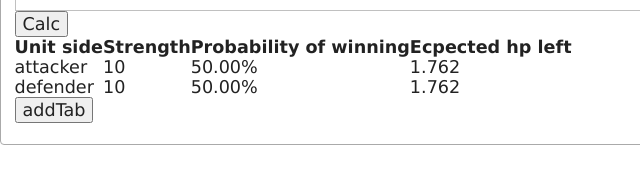
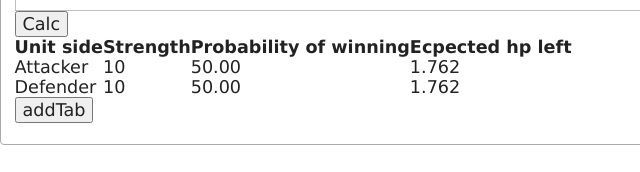
Before and after one commit to Tatamo/freecivcalc, a website: page index_en.html in a window 1280 px wide. Both pictures are taken after typing "Sample", "Sample" into the empty fields and a click on the button "Calc". Shown: the part 625-797 px from the top of the page, 0-640 px from the left. Drawn offline with nearby package versions, Linux system fonts and the light colour scheme.

Commit message:
unit side label on result table can be written on json

```diff
--- a/freecivcalc.js
+++ b/freecivcalc.js
@@ -757,25 +757,13 @@ var FreecivCalc;
                 return;
             var wrapper = $("#result-wrapper");
             wrapper.show();
-            var table = $("#result-table tbody");
-            var rows = table.children();
-            console.log(table);
-            for (var i = 1; i < rows.length; i++) {
-                console.log(rows[i]);
-                rows[i].remove();
-            }
-            $("<tr></tr>")
-                .append("<td>attacker</td>")
-                .append("<td>" + this.result.attacker_strength + "</td>")
-                .append("<td>" + (this.result.attacker_win * 100).toFixed(2) + "%</td>")
-                .append("<td>" + this.result.attacker_hp_exp.toFixed(3) + "</td>")
-                .appendTo(table);
-            $("<tr></tr>")
-                .append("<td>defender</td>")
-                .append("<td>" + this.result.defender_strength + "</td>")
-                .append("<td>" + (this.result.defender_win * 100).toFixed(2) + "%</td>")
-                .append("<td>" + this.result.defender_hp_exp.toFixed(3) + "</td>")
-                .appendTo(table);
+            var table = $("#result-table");
+            table.find("#attacker-result-strength").text(this.result.attacker_strength);
+            table.find("#attacker-result-prob").text((this.result.attacker_win * 100).toFixed(2));
+            table.find("#attacker-result-exp").text(this.result.attacker_hp_exp.toFixed(3));
+            table.find("#defender-result-strength").text(this.result.defender_strength);
+            table.find("#defender-result-prob").text((this.result.defender_win * 100).toFixed(2));
+            table.find("#defender-result-exp").text(this.result.defender_hp_exp.toFixed(3));
         };
         FreecivCalc.prototype.calc = function () {
             if (!this.loaded)
--- a/index_en.html
+++ b/index_en.html
@@ -110,6 +110,18 @@
 				<th>Probability of winning</th>
 				<th>Ecpected hp left</th>
 			</tr>
+			<tr>
+				<td id="attacker-result-side">Attacker</th>
+				<td id="attacker-result-strength"></th>
+				<td id="attacker-result-prob"></th>
+				<td id="attacker-result-exp"></th>
+			</tr>
+			<tr>
+				<td id="defender-result-side">Defender</th>
+				<td id="defender-result-strength"></th>
+				<td id="defender-result-prob"></th>
+				<td id="defender-result-exp"></th>
+			</tr>
 		</table>
 	</div>
 <button id="add-tab">addTab</button>
--- a/template/index.json
+++ b/template/index.json
@@ -24,6 +24,8 @@
 	"calc": "計算",
 	"result": {
 		"unit_side": "陣営",
+		"unit_side_attacker": "攻撃側",
+		"unit_side_defender": "防御側",
 		"strength": "能力値",
 		"prob": "勝率",
 		"exp": "残HP期待値"
--- a/template/index_en.json
+++ b/template/index_en.json
@@ -24,6 +24,8 @@
 	"calc": "Calc",
 	"result": {
 		"unit_side": "Unit side",
+		"unit_side_attacker": "Attacker",
+		"unit_side_defender": "Defender",
 		"strength": "Strength",
 		"prob": "Probability of winning",
 		"exp": "Ecpected hp left"
```
Also changed, not shown: src/freecivcalc.ts (+7 -19 lines), template/index.ejs (+12 -0 lines), index.html.
